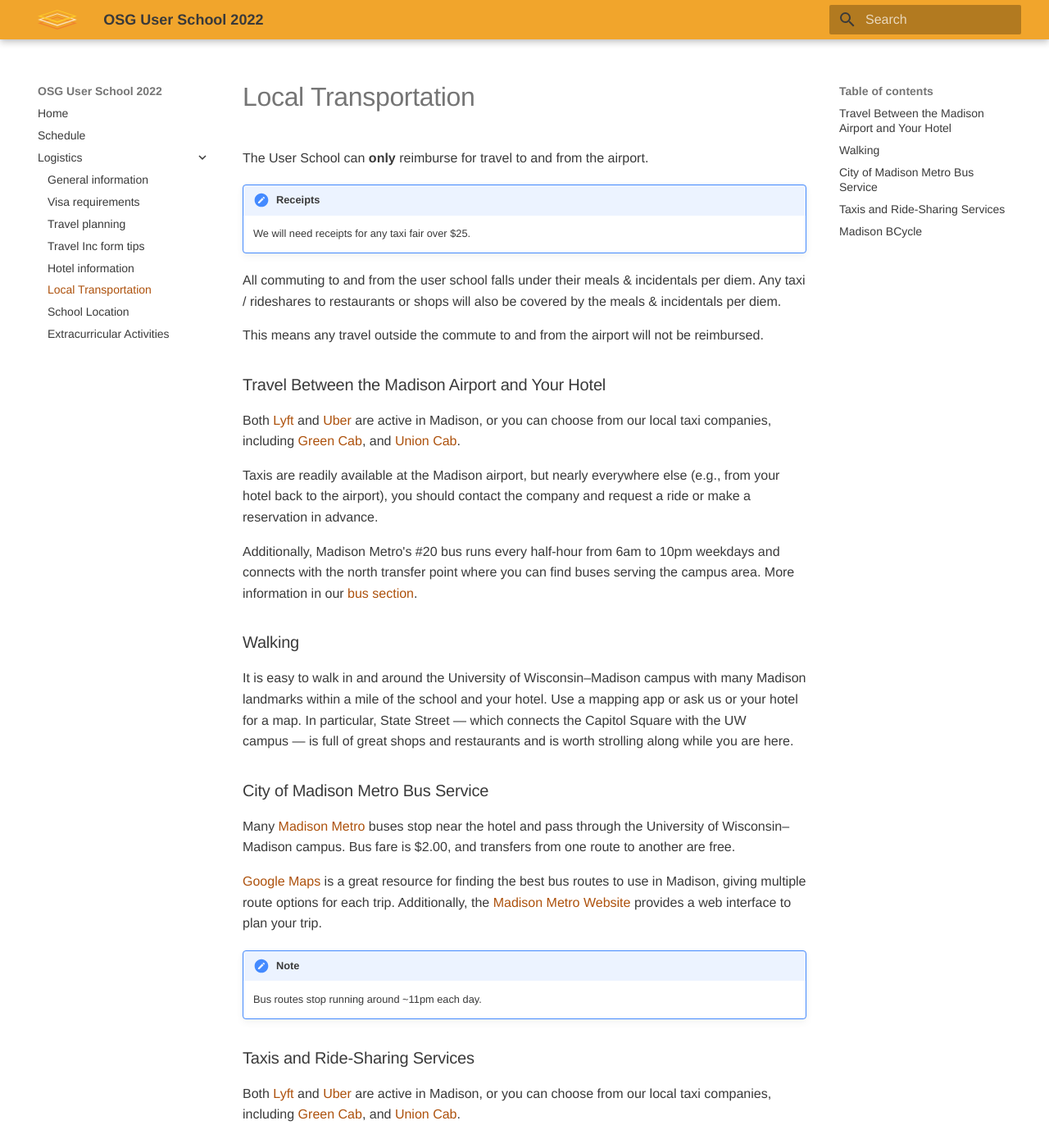
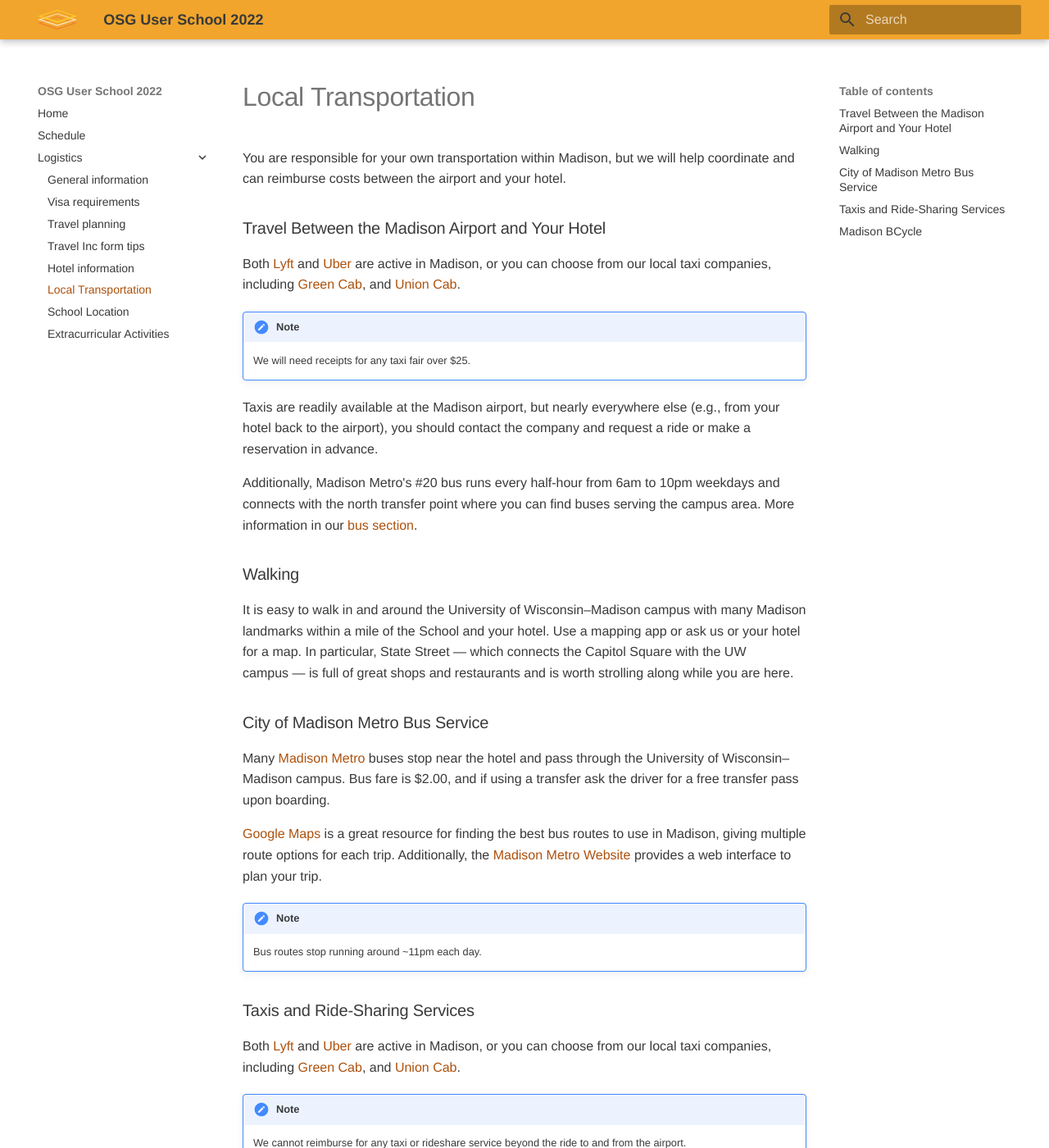
Before and after one commit to showmic09/user-school-2022, an MkDocs documentation site: the page built from docs/logistics/local-transportation.md, in a window 1280 px wide and 1400 px high. Shown: the whole window at 82% size. Built offline with MkDocs 1.6.1 and Material for MkDocs 9.7.7, drawn with Linux system fonts in a browser that asks for light colours; some of the changed text lies outside the part shown.

Commit message:
Fixup based on Tim's comments

```diff
--- a/docs/logistics/local-transportation.md
+++ b/docs/logistics/local-transportation.md
@@ -1,19 +1,15 @@
 
-The User School can __only__ reimburse for travel to and from the airport.
-
-!!! note "Receipts"
-    We will need receipts for any taxi fair over $25.
-
-All commuting to and from the user school falls under their meals & incidentals per diem.
-Any taxi / rideshares to restaurants or shops will also be covered by the meals & incidentals per diem.
-
-This means any travel outside the commute to and from the airport will not be reimbursed.
+You are responsible for your own transportation within Madison, but we will help
+coordinate and can reimburse costs between the airport and your hotel.
 
 ### Travel Between the Madison Airport and Your Hotel
 
 Both [Lyft](https://www.lyft.com/) and [Uber](https://www.uber.com/ride/) are active in Madison,
 or you can choose from our local taxi companies, including [Green Cab](https://greencabmadison.com), and
 [Union Cab](https://www.unioncab.com/).
+
+!!! note
+    We will need receipts for any taxi fair over $25.
 
 Taxis are readily available at the Madison airport, but nearly everywhere else (e.g., from your
 hotel back to the airport), you should contact the company and request a ride or
@@ -26,7 +22,7 @@
 ### Walking
 
 It is easy to walk in and around the University of Wisconsin&ndash;Madison
-campus with many Madison landmarks within a mile of the school and your hotel.
+campus with many Madison landmarks within a mile of the School and your hotel.
 Use a mapping app or ask us or your hotel for a map.  In particular,
 State Street&nbsp;&mdash; which connects the Capitol Square with the UW
 campus&nbsp;&mdash; is full of great shops and restaurants and is worth
@@ -36,7 +32,8 @@
 
 Many [Madison Metro](https://www.cityofmadison.com/metro) buses stop near the
 hotel and pass through the University of Wisconsin&ndash;Madison campus.  Bus
-fare is $2.00, and transfers from one route to another are free.
+fare is $2.00, and if using a transfer ask the driver for a free transfer pass
+upon boarding.
 
 [Google Maps](https://www.google.com/maps) is a great resource for finding the best bus routes to use in Madison,
 giving multiple route options for each trip. Additionally, the [Madison Metro Website](https://www.cityofmadison.com/metro/routes-schedules)
@@ -52,29 +49,35 @@
 or you can choose from our local taxi companies, including [Green Cab](https://greencabmadison.com), and
 [Union Cab](https://www.unioncab.com/).
 
+!!! note
+    We cannot reimburse for any taxi or rideshare service beyond the ride to and from the airport.
+
 ### Madison BCycle
 
 Madison is a great city to bike in, and there is even a short-term bike rental
 system called [BCycle](https://madison.bcycle.com). Bcycles are available
 [throughout the city](https://madison.bcycle.com/nav/map), most notably across the street from both
-your hotel and the Computer Science building.
+[your hotel](https://www.google.com/maps/place/101+S+Carroll+St,+Madison,+WI+53703/@43.0728922,-89.3864063,17z/data=!3m1!4b1!4m5!3m4!1s0x8806533ec8e62ebf:0xb300ab122670241b!8m2!3d43.0728883!4d-89.3842123)
+and the [Computer Science building](https://www.google.com/maps/place/Union+South/@43.0720038,-89.4098404,17z/data=!3m1!4b1!4m5!3m4!1s0x8807acc60256e4b5:0x6f185049ff291ef7!8m2!3d43.0719999!4d-89.4076464).
 
 Pricing for Bcycles can be found on their
 [website](https://madison.bcycle.com/nav/Join-now) and consist of several tiers.
 
-Single Ride Pass
+!!! note "Pricing"
 
-- $5 per 30 minutes of riding
+    Single Ride Pass
 
-Day Pass
+    - $5 per 30 minutes of riding
 
-- Unlimited 60-minute rides for 24 hours.
-- Rides longer than 60 minutes are subject to usage fees of $3 per 30 minutes.
+    Day Pass
 
-Month Pass
+    - $15 for unlimited 60-minute rides for 24 hours.
+    - Rides longer than 60 minutes are subject to usage fees of $3 per 30 minutes.
 
-- Unlimited 90-minutes rides for one month!
-- Rides longer than 90 minutes are subject to a usage fee of $3 per additional 30 minutes.
+    Month Pass
+
+    - $30 unlimited 90-minutes rides for one month!
+    - Rides longer than 90 minutes are subject to a usage fee of $3 per additional 30 minutes.
 
 For instance, it is
 possible to pick up a bike at Union South, next to the classroom building, and
```
